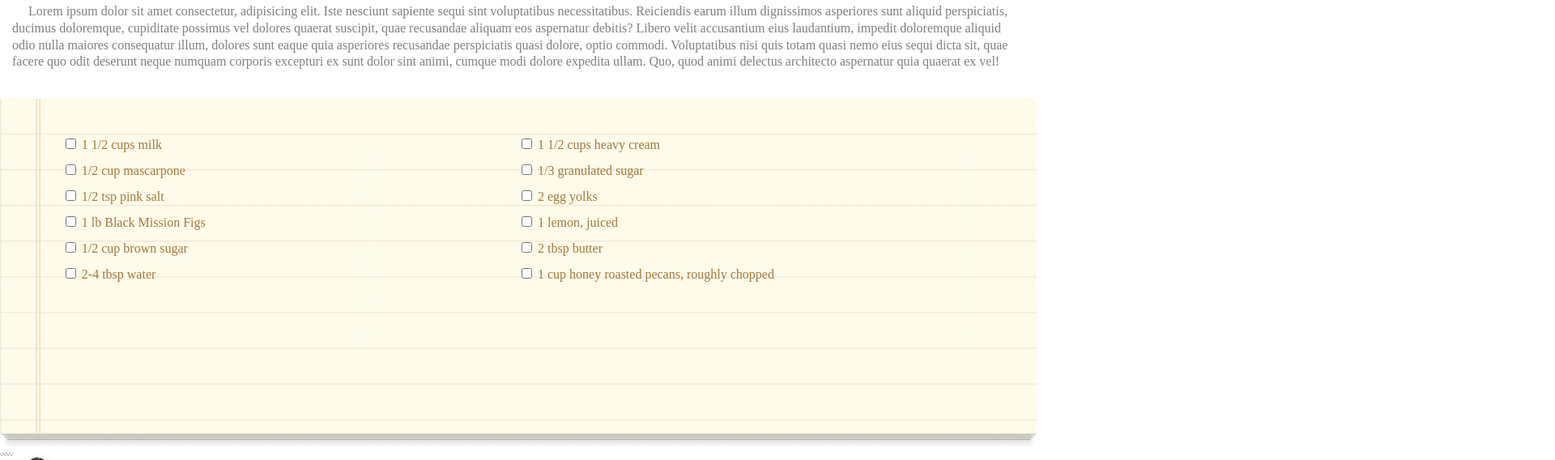
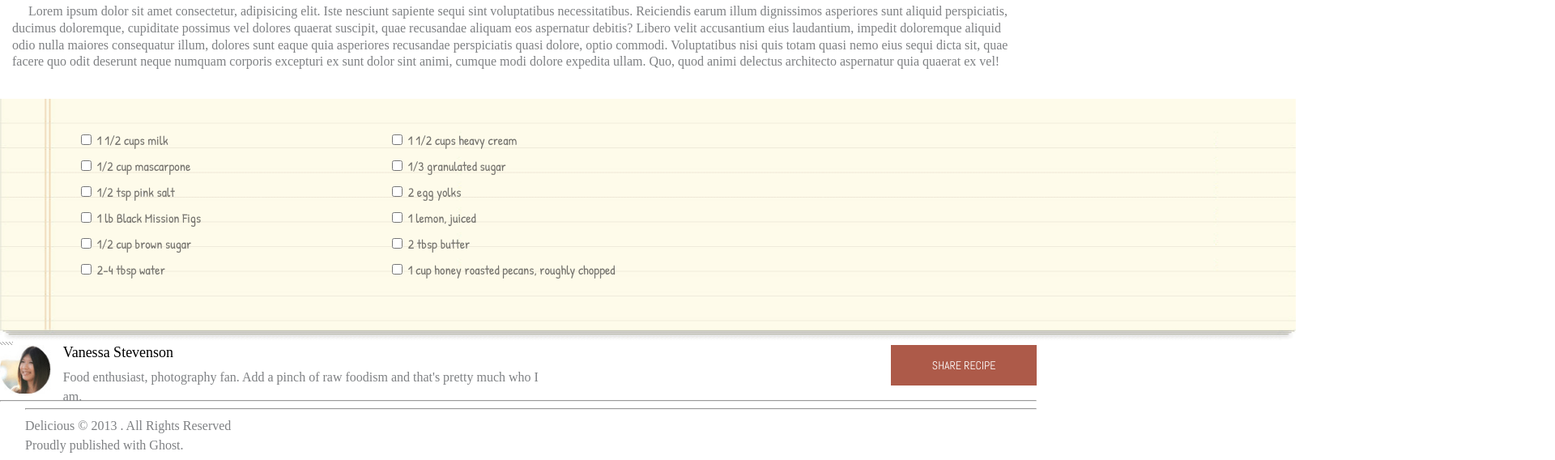
Before and after one commit to MarquesaAsmussen/chocolate-pizza, a plain HTML site: page index.html in a window 1280 px wide. Shown: the part 1230-1798 px from the top of the page at 81% size, 1920 px wide, since content can reach past the window. Drawn offline with nearby package versions, Linux system fonts and the light colour scheme.

Commit message:
pushing up footer mods

```diff
--- a/css/style.css
+++ b/css/style.css
@@ -91,23 +91,27 @@ h1 {
       </section> */
 
 .section2{
-  width: 100%;
+  width: 1600px;
+  height: 300px;
   position: relative;
-
+  font-family: 'Patrick Hand', cursive;
 }
 
 .section2 img {
   /* position: relative; */
-  width: 100%;
+  width: 1600px;
+  height: 300px;
   }
 
 #checkbox {
   position: absolute;
   text-align: left;
-  width: 100%;
-  height: 0%;
-  color: rgb(167, 121, 61);
-  margin-top: 41px;
+  /* width: 100%;
+  height: 0%; */
+  width: 1600px;
+  height: 300px;
+  color: rgba(83, 81, 79, 0.80);
+  margin-top: 35px;
   margin-left:6%;
   line-height: 2.0;
   top: 0;
@@ -121,11 +125,13 @@ h1 {
   position: absolute;
   /* position: sticky; */
   text-align: left;
-  width: 100%;
-  height: 0%;
-  color: rgb(167, 121, 61);
-  margin-top: 41px;
-  margin-left:50%;
+  /* width: 100%;
+  height: 0%; */
+  width: 1600px;
+  height: 300px;
+  color: rgba(83, 81, 79, 0.80);
+  margin-top: 35px;
+  margin-left:30%;
   line-height: 2.0;
   top: 0;
   left: 0;
@@ -152,20 +158,74 @@ input[type=checkbox]:checked + label.strikethrough{
   align-items: stretch;
 }
 
+#textandbutton {
+  display: flex;
+  height: 60px;
+}
+
+#textandbutton img{
+  padding-right: 15px;
+}
+
+/* #footer-text {
+  display: flex;
+}
+
+#footer-rights {
+  display: flex;
+} */
+
 footer p{
   color: rgb(75, 72, 72);
+  font-weight: lighter;
+  font-family: 'Times New Roman', Times, serif;
+  color: rgb(126, 128, 131);
+  line-height: 1.5;
+}
+
+button {
+  font-family: 'Abel', sans-serif;
+  color: white;
+  background-color: #ad5a49;
+  border: none;
+  height: 50px;
+  width: 180px;
+  margin-left: 32%;
+  text-decoration: none;
+  padding: 5px 30px;
+  font-size: 14px;
+
 }
 
 h3 {
   font-size: large;
+  padding-bottom: 10px;
+}
+
+#footer-logo img{
+  /* display: flex;
+  flex-wrap: wrap; */
+  text-align: center;
+  float: left;
+  margin-top: 70px;
+}
+
+#footer-logo hr {
+
 }
 
 /* <footer>
+      <section id="textandbutton">
       <img src="./img/van-pic.png" alt="picture of Vanessa">
+      <section id="footer-text">
       <h3>Vanessa Stevenson</h3>
       <p>Food enthusiast, photography fan. Add a pinch of raw foodism and that's pretty much who I am.</p>
+      </section>
       <button>SHARE RECIPE</button>
+    </section>
+    <section id="footer-rights">
       <img src="./img/small-logo.png" alt="knife and fork icon">
       <p>Delicious &copy; 2013 . All Rights Reserved <br>
       Proudly published with Ghost.</p>
+    </section>
     </footer> */
--- a/index.html
+++ b/index.html
@@ -5,7 +5,7 @@
     <link rel="stylesheet" href="./css/reset.css">
     <link rel="stylesheet" href="./css/style.css">
     <meta charset="utf-8">
-    <link rel="preconnect" href="https://fonts.googleapis.com">
+    <!-- <link rel="preconnect" href="https://fonts.googleapis.com">
     <link rel="preconnect" href="https://fonts.gstatic.com" crossorigin>
     <link href="https://fonts.googleapis.com/css2?family=Yellowtail&display=swap" rel="stylesheet">
     <link rel="preconnect" href="https://fonts.googleapis.com">
@@ -13,7 +13,11 @@
     <link href="https://fonts.googleapis.com/css2?family=Abel&display=swap" rel="stylesheet">
     <link rel="preconnect" href="https://fonts.googleapis.com">
     <link rel="preconnect" href="https://fonts.gstatic.com" crossorigin>
-    <link href="https://fonts.googleapis.com/css2?family=Abel&family=Oswald:wght@600&family=Yellowtail&display=swap" rel="stylesheet">
+    <link href="https://fonts.googleapis.com/css2?family=Abel&family=Oswald:wght@600&family=Yellowtail&display=swap" rel="stylesheet"> -->
+
+    <link rel="preconnect" href="https://fonts.googleapis.com">
+    <link rel="preconnect" href="https://fonts.gstatic.com" crossorigin>
+    <link href="https://fonts.googleapis.com/css2?family=Abel&family=Oswald:wght@600&family=Patrick+Hand&family=Yellowtail&display=swap" rel="stylesheet">
 
   </head>
   <body>
@@ -98,13 +102,23 @@
     <img src="./img/hr-img.png" alt="tiny dot">
     </section>
     <footer>
+      <section id="textandbutton">
       <img src="./img/van-pic.png" alt="picture of Vanessa">
+      <section id="footer-text">
       <h3>Vanessa Stevenson</h3>
       <p>Food enthusiast, photography fan. Add a pinch of raw foodism and that's pretty much who I am.</p>
+      </section>
       <button>SHARE RECIPE</button>
+    </section>
+    <section id="footer-rights">
+      <section id="footer-logo">
+      <hr>
       <img src="./img/small-logo.png" alt="knife and fork icon">
+      <hr>
+    </section>
       <p>Delicious &copy; 2013 . All Rights Reserved <br>
       Proudly published with Ghost.</p>
+    </section>
     </footer>
   </body>
 </html>
```
